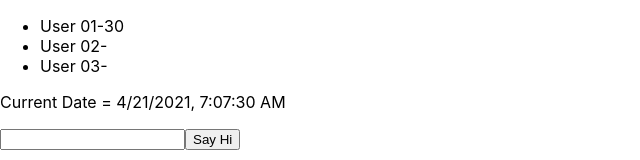
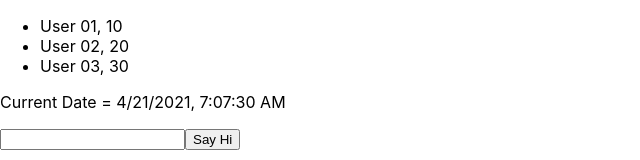
Before and after one commit to DoT-ReversE/workshop-javascript-2021-04-21, a React (Create React App) app: page / in a window 1280 px wide. Shown: the top 160 px of the page, without its empty margins (0-640 px from the left). Built offline with nearby package versions, Linux system fonts and the light colour scheme.

Commit message:
Change User to render from user list

```diff
--- a/src/App.js
+++ b/src/App.js
@@ -4,13 +4,15 @@ import Clock from './components/Clock';
 import Form from './components/Form';
 
 function App() {
+  const users = [
+    { id: 1, name: "User 01", age: 10},
+    { id: 2, name: "User 02", age: 20},
+    { id: 3, name: "User 03", age: 30},
+  ]
+
   return (
     <div>
-      <ul>
-        <User info='User 01' age="30"/>
-        <User info='User 02'/>
-        <User info='User 03'/>
-      </ul>
+      <User users={users}/>
       <Clock />
       <Form />
     </div>
--- a/src/components/User.js
+++ b/src/components/User.js
@@ -1,6 +1,14 @@
-function User( {info, age} ) {
+function User( {users} ) {
+    const data = users.map((user) => (
+        <li key={user.id}>
+            {user.name}, {user.age}
+        </li>
+    ));
+
     return (
-        <li>{info}-{age}</li>
+        <ul>
+            {data}
+        </ul>
     );
 }
 
```
